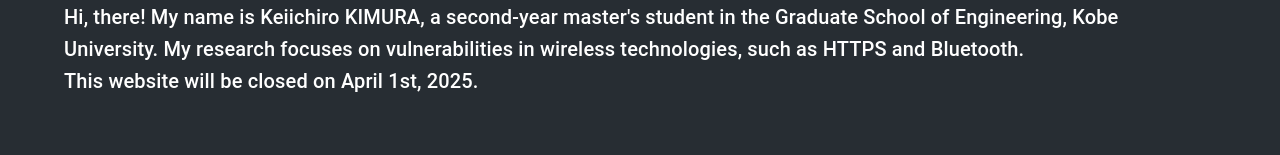
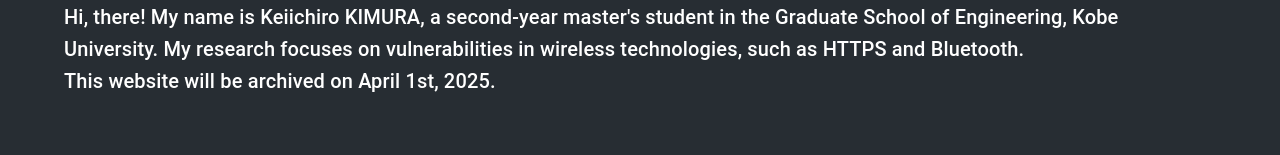
Before and after one commit to trapedev/trapedev.github.io, a React (Create React App) app in the folder app/: page / in a window 1280 px wide. Shown: the part 169-324 px from the top of the page. Built offline with nearby package versions, Linux system fonts and the light colour scheme.

Commit message:
commit all changes

```diff
--- a/app/src/pages/home/Bio.tsx
+++ b/app/src/pages/home/Bio.tsx
@@ -11,7 +11,7 @@
         Bluetooth.
       </Typography>
       <Typography variant="h6">
-        This website will be closed on April 1st, 2025.
+        This website will be archived on April 1st, 2025.
       </Typography>
     </>
   );
--- a/app/src/pages/publ/SCIS2025.tsx
+++ b/app/src/pages/publ/SCIS2025.tsx
@@ -10,7 +10,7 @@
   return (
     <SingleCardItem>
       <Title
-        title={"登壇予定"}
+        title={"Bluetooth省電力モードを用いた音声盗聴攻撃と防御"}
         hyperLink="https://www.iwsec.org/scis/2025/program.html#4F1"
       />
       <Title title={"2025年 暗号と情報セキュリティシンポジウム（SCIS2025）"} />
@@ -18,7 +18,9 @@
       <SecondaryText text="国内発表論文" />
       <Divider sx={{ mt: 2, mb: 2 }} />
       <Title
-        title={"To be appeared"}
+        title={
+          "Audio Eavesdropping through Bluetooth Power-Saving Mode and Defenses"
+        }
         hyperLink="https://www.iwsec.org/scis/2025/program.html#4F1"
       />
       <Title
```
Also changed, not shown: 6 other files (tests, documents, lock files or other folders).
